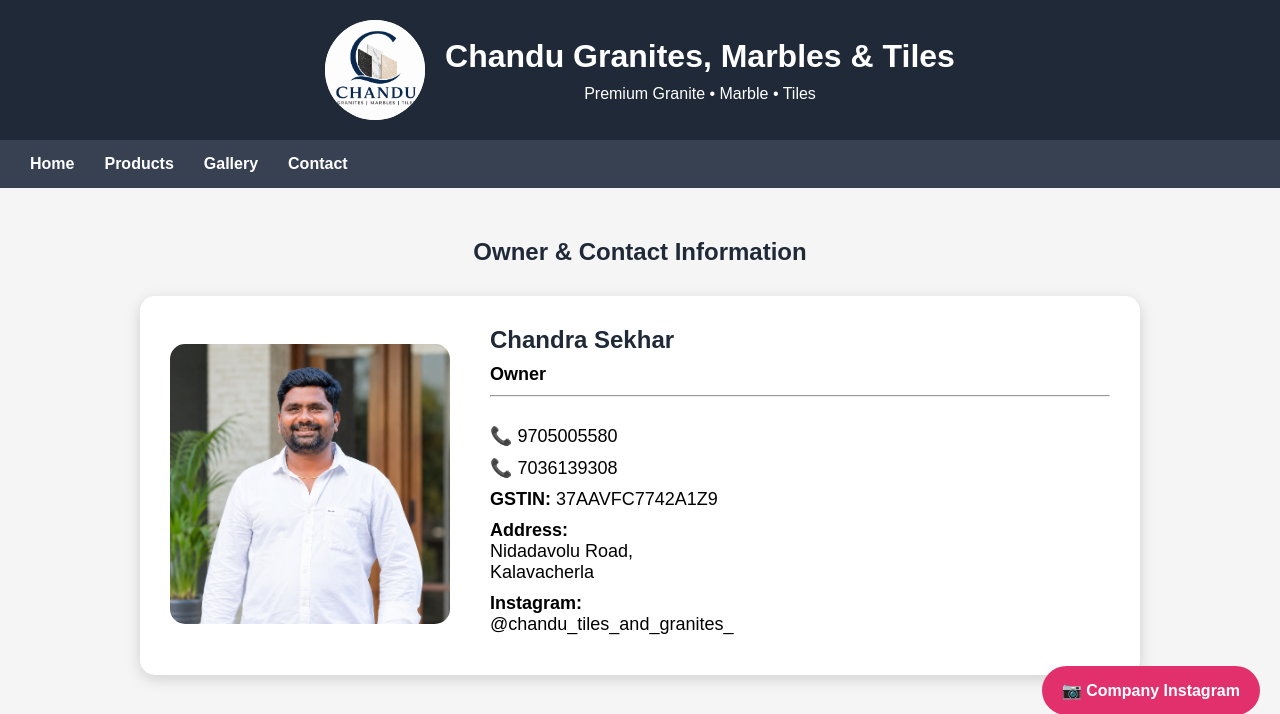
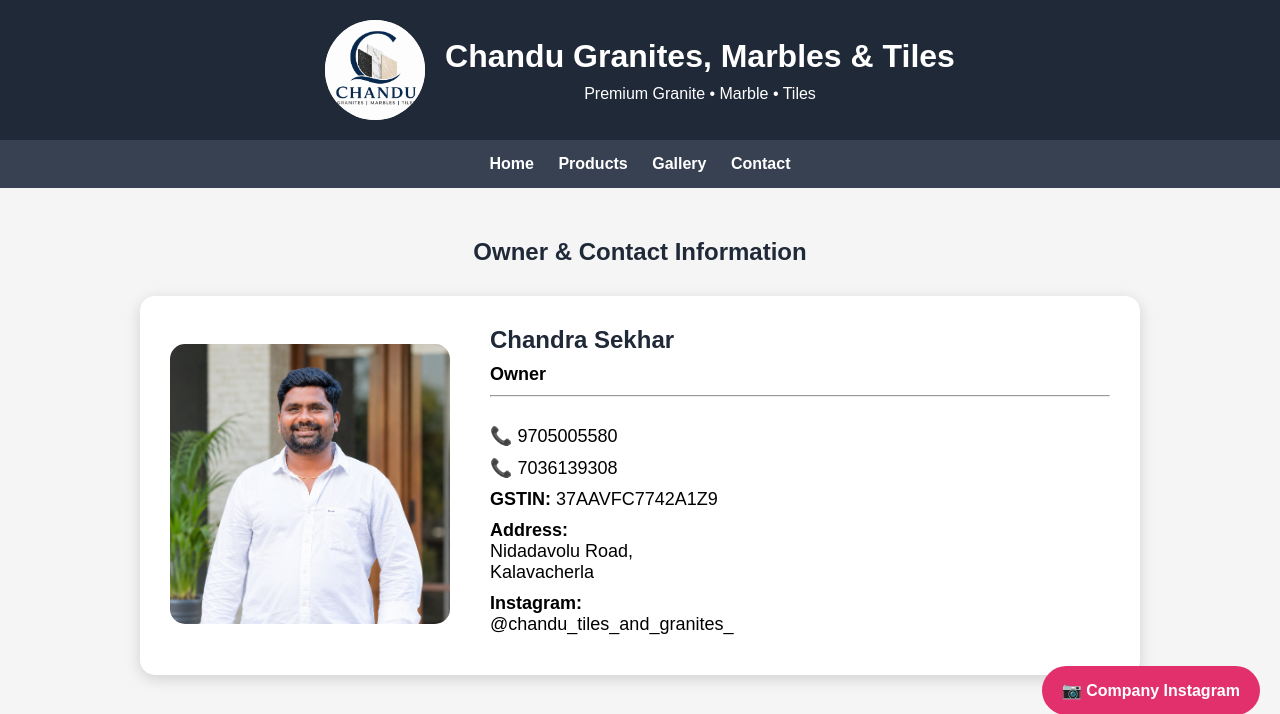
Before and after one commit to marisettisatish/grani, a Django app: page /contact/ in a window 1280 px wide. Shown: the top 714 px of the page. Run offline with Django 5.2, Linux system fonts and the light colour scheme; some libraries are stand-ins or nearby versions.

Commit message:
Enhance navigation styles and add scrollbar styling
Updated navigation styles for better appearance and usability.

```diff
--- a/website/templates/contact.html
+++ b/website/templates/contact.html
@@ -82,20 +82,24 @@
       nav a:hover {
         color: #fbbf24;
       }
-      nav {
+ nav {
     background: #374151;
+    overflow-x: auto;
+    white-space: nowrap;
+    padding: 15px 5px;
 }
 
-nav ul {
-    list-style: none;
-    display: flex;
-    margin: 0;
-    padding: 0;
+nav::-webkit-scrollbar{
+    display:none;
 }
 
-nav ul li {
-    flex: 1;
-    text-align: center;
+nav a {
+    display: inline-block;
+    color: white;
+    text-decoration: none;
+    margin: 0 10px;
+    font-weight: bold;
+    font-size: 16px;
 }
 
 nav ul li a {
```
